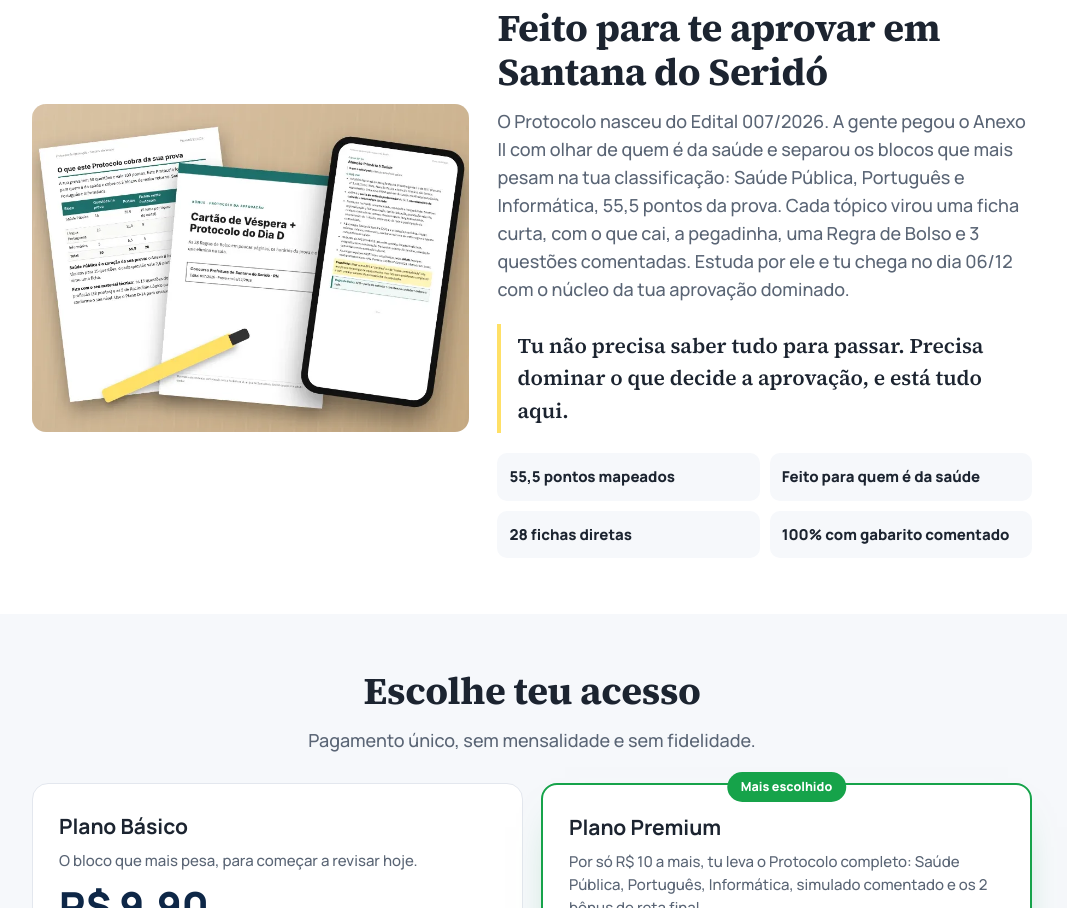
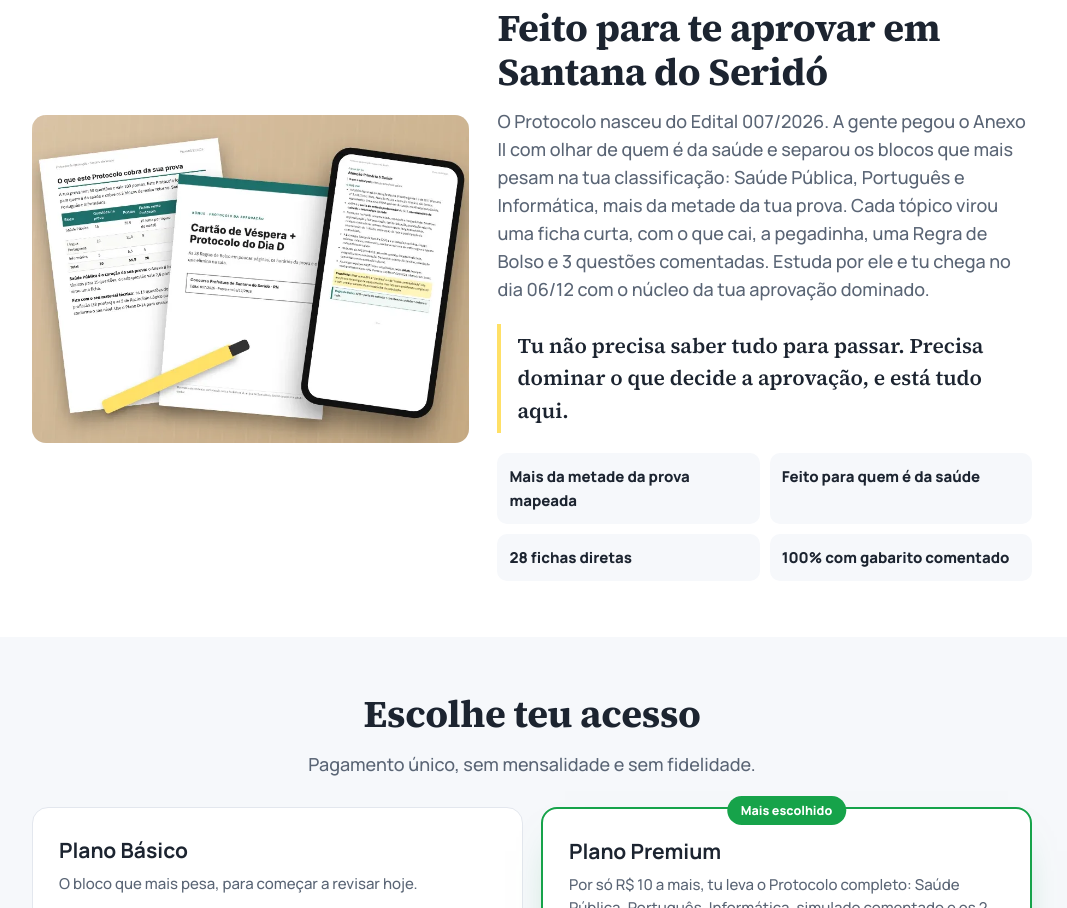
Before and after one commit to HRprojetos/protocolo-aprovacao-santana-serido, a plain HTML site: page index.html in a window 1280 px wide. Shown: the part 3892-4800 px from the top of the page, without its empty margins (108-1175 px from the left). Drawn offline with Linux system fonts and the light colour scheme.

Commit message:
Troca 55,5 pontos por linguagem de concurseiro
Co-Authored-By: Claude Opus 5.5 <noreply@anthropic.com>
Claude-Session: https://claude.ai/code/session_01DdLhVrzTSzF8fYAo38uVGb

```diff
--- a/index.html
+++ b/index.html
@@ -212,9 +212,9 @@ fbq('init',id);fbq('track','PageView');fbq('track','ViewContent',{content_name:'
     <div>
       <p class="eyebrow">Por que esse material funciona</p>
       <h2>Feito para te aprovar em Santana do Seridó</h2>
-      <p class="lead">O Protocolo nasceu do Edital 007/2026. A gente pegou o Anexo II com olhar de quem é da saúde e separou os blocos que mais pesam na tua classificação: Saúde Pública, Português e Informática, 55,5 pontos da prova. Cada tópico virou uma ficha curta, com o que cai, a pegadinha, uma Regra de Bolso e 3 questões comentadas. Estuda por ele e tu chega no dia 06/12 com o núcleo da tua aprovação dominado.</p>
+      <p class="lead">O Protocolo nasceu do Edital 007/2026. A gente pegou o Anexo II com olhar de quem é da saúde e separou os blocos que mais pesam na tua classificação: Saúde Pública, Português e Informática, mais da metade da tua prova. Cada tópico virou uma ficha curta, com o que cai, a pegadinha, uma Regra de Bolso e 3 questões comentadas. Estuda por ele e tu chega no dia 06/12 com o núcleo da tua aprovação dominado.</p>
       <blockquote>Tu não precisa saber tudo para passar. Precisa dominar o que decide a aprovação, e está tudo aqui.</blockquote>
-      <div class="ind"><div>55,5 pontos mapeados</div><div>Feito para quem é da saúde</div><div>28 fichas diretas</div><div>100% com gabarito comentado</div></div>
+      <div class="ind"><div>Mais da metade da prova mapeada</div><div>Feito para quem é da saúde</div><div>28 fichas diretas</div><div>100% com gabarito comentado</div></div>
     </div>
   </div>
 </section>
```
